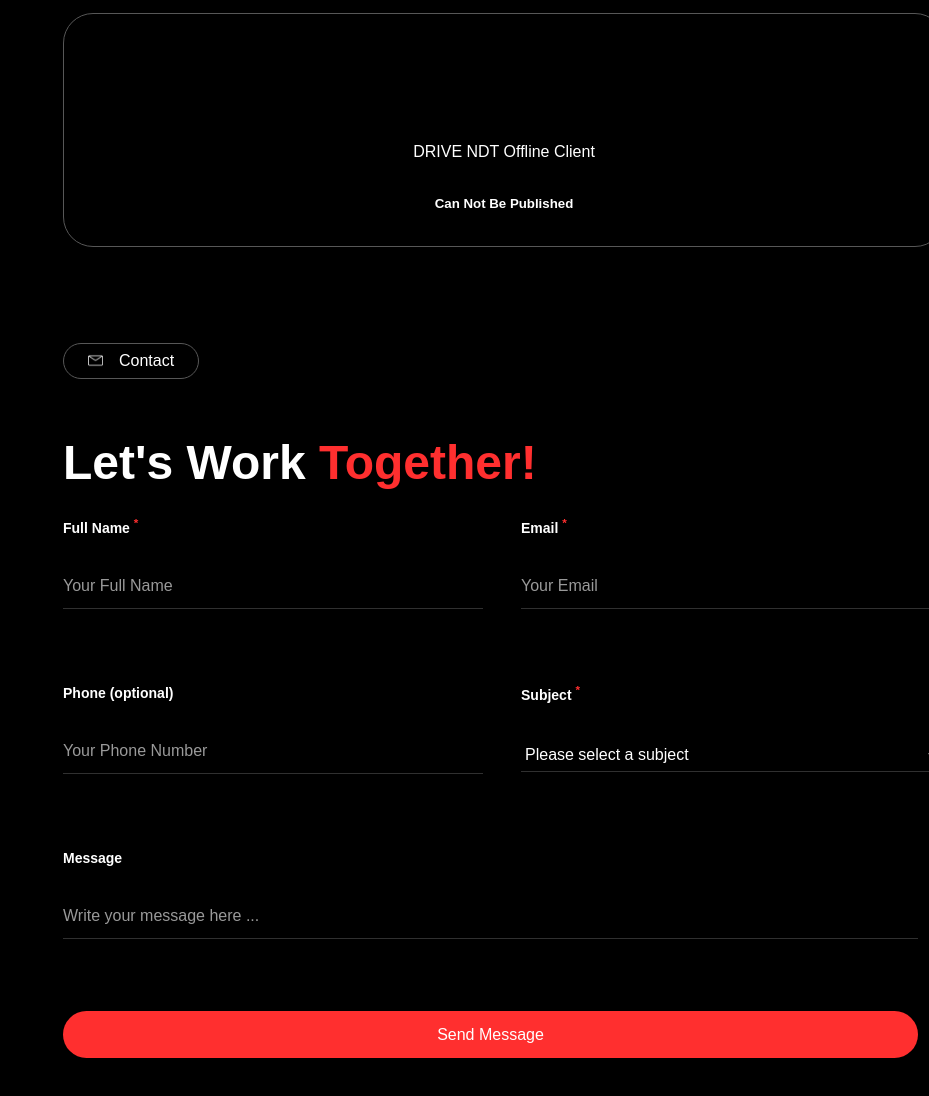
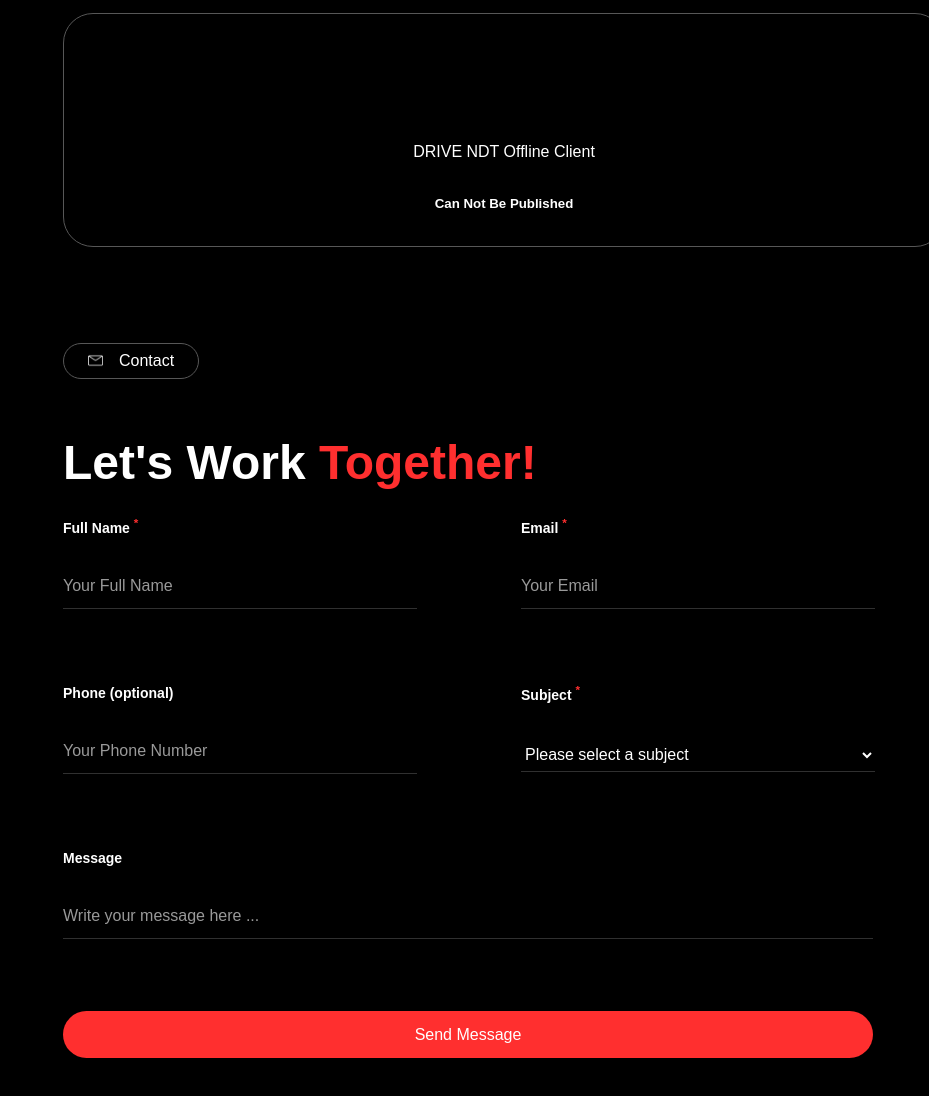
Before and after one commit to Ultral1sk/NewPortfolio, a Next.js app: page / in a window 1280 px wide. Shown: the part 4560-5656 px from the top of the page, without its empty margins (351-1280 px from the left). Built offline with nearby package versions, Linux system fonts and the light colour scheme; a web font is replaced by a local one.

Commit message:
smalladjustment

```diff
--- a/src/sections/Contact.scss
+++ b/src/sections/Contact.scss
@@ -5,7 +5,7 @@
 $primary-color: white;
 $secondary-color: #303030;
 $placeholder-color: #999;
-$input-width: 95%;
+$input-width: 80%;
 $border-bottom: 1px solid $secondary-color;
 
 // Mixins
@@ -44,7 +44,7 @@ $border-bottom: 1px solid $secondary-color;
   }
 
   #message {
-    width: 95%;
+    width: 90%;
   }
   input {
     @include input-reset;
@@ -96,6 +96,9 @@ $border-bottom: 1px solid $secondary-color;
 
     .input-message {
       grid-column: 1 / span 2;
+      input:focus ~ .underline {
+        width: 90%;
+      }
     }
 
     @media (min-width: 1023px) {
@@ -106,7 +109,7 @@ $border-bottom: 1px solid $secondary-color;
     .form-submit-button {
       grid-column: 1 / span 2;
       margin-bottom: 2.5rem;
-      width: 95%;
+      width: 90%;
       padding: 0.7rem;
       border-radius: 30px;
       font-weight: 500;
```
